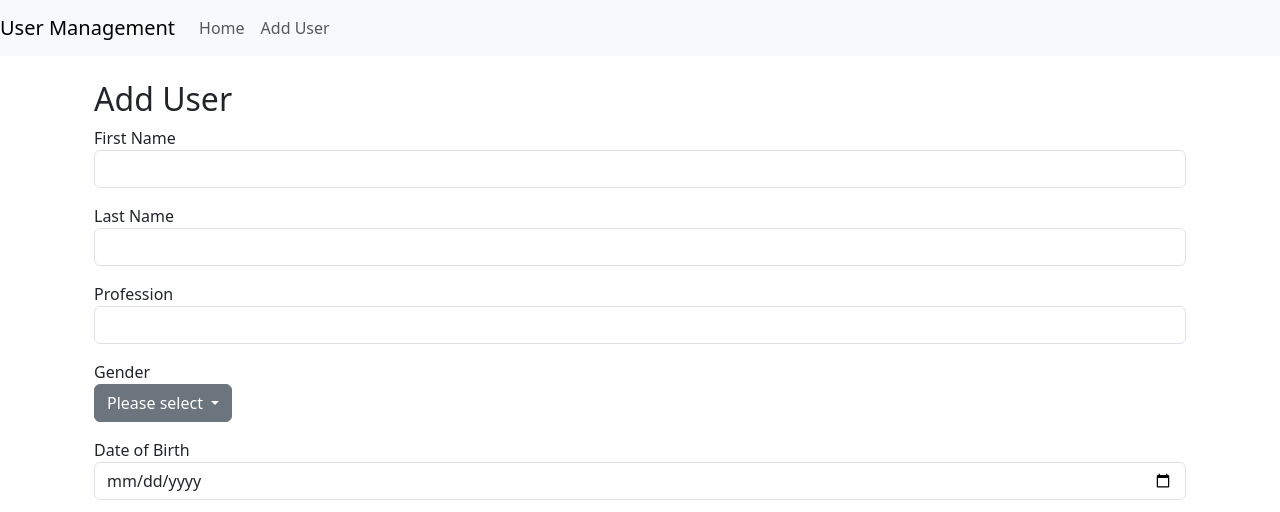
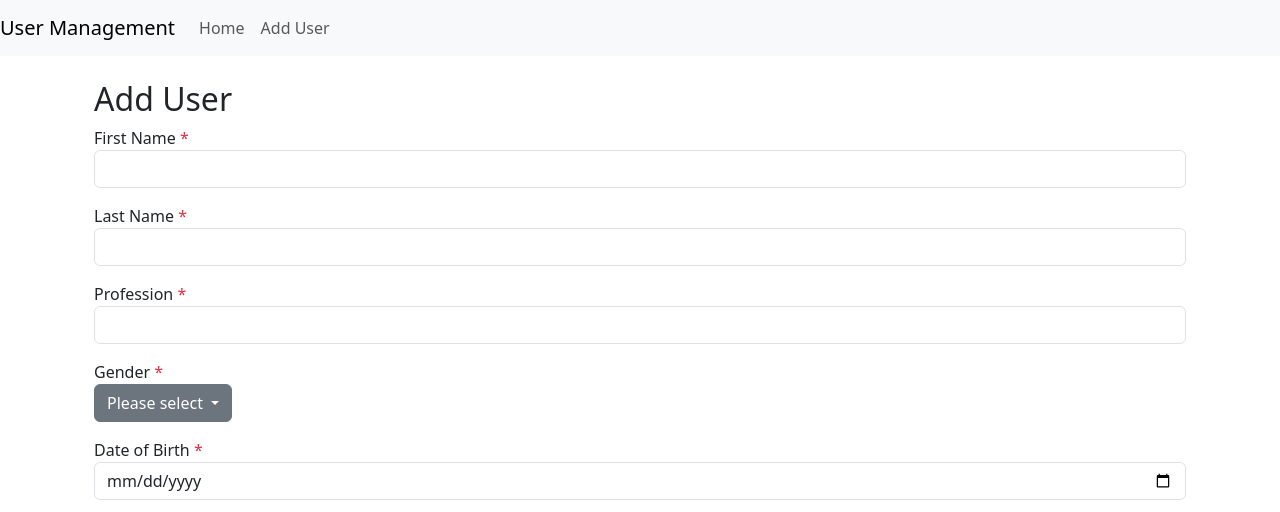
Before and after one commit to KaloqnDonchev/AngularCRUD, an Angular app: page /add-user in a window 1280 px wide. Shown: the top 512 px of the page. Built offline with nearby package versions, Linux system fonts and the light colour scheme.

Commit message:
add required fields visible to user and fix date unrequired error

```diff
--- a/src/app/components/add-user/add-user.component.html
+++ b/src/app/components/add-user/add-user.component.html
@@ -6,19 +6,19 @@
   <h2>Add User</h2>
   <form class="form-container" (ngSubmit)="addUser()">
     <div class="form-group">
-      <label for="firstName">First Name</label>
+      <label for="firstName">First Name <span class="text-danger">*</span></label>
       <input type="text" class="form-control" id="firstName" [(ngModel)]="user.firstName" name="firstName" required>
     </div>
     <div class="form-group">
-      <label for="lastName">Last Name</label>
+      <label for="lastName">Last Name <span class="text-danger">*</span></label>
       <input type="text" class="form-control" id="lastName" [(ngModel)]="user.lastName" name="lastName" required>
     </div>
     <div class="form-group">
-      <label for="profession">Profession</label>
+      <label for="profession">Profession <span class="text-danger">*</span></label>
       <input type="text" class="form-control" id="profession" [(ngModel)]="user.profession" name="profession" required>
     </div>
     <div class="form-group">
-      <label for="gender">Gender</label>
+      <label for="gender">Gender <span class="text-danger">*</span></label>
       <div class="dropdown">
         <button class="btn btn-secondary dropdown-toggle" type="button" id="genderDropdown" data-bs-toggle="dropdown" aria-haspopup="true" aria-expanded="false">
           {{ selectedGenderLabel }}
@@ -32,7 +32,7 @@
       </div>
     </div>
     <div class="form-group">
-      <label for="dateOfBirth">Date of Birth</label>
+      <label for="dateOfBirth">Date of Birth <span class="text-danger">*</span></label>
       <input type="date" class="form-control" id="dateOfBirth" [(ngModel)]="user.dateOfBirth" name="dateOfBirth" required>
     </div>
     <label>Select an image</label>
--- a/src/app/components/add-user/add-user.component.ts
+++ b/src/app/components/add-user/add-user.component.ts
@@ -21,7 +21,7 @@ export class AddUserComponent {
     lastName: '',
     profession: '',
     gender: '',
-    dateOfBirth: new Date()
+    dateOfBirth: new Date('')
   };
   genders: string[] = ['Male', 'Female', 'Other'];
   selectedGenderLabel: string = 'Please select';
```
